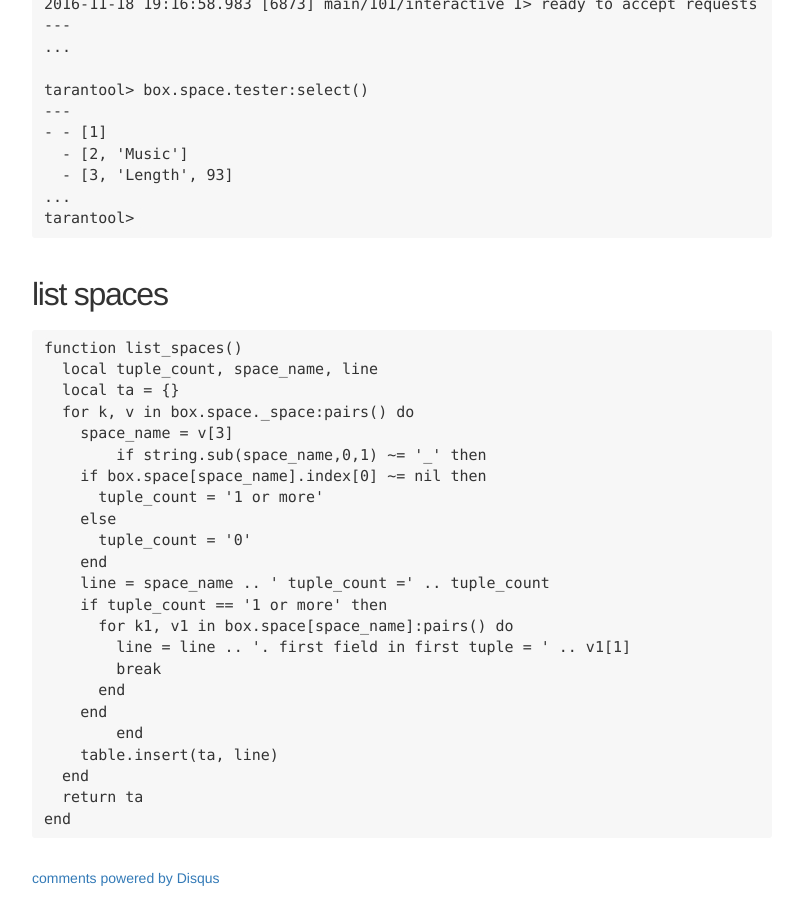
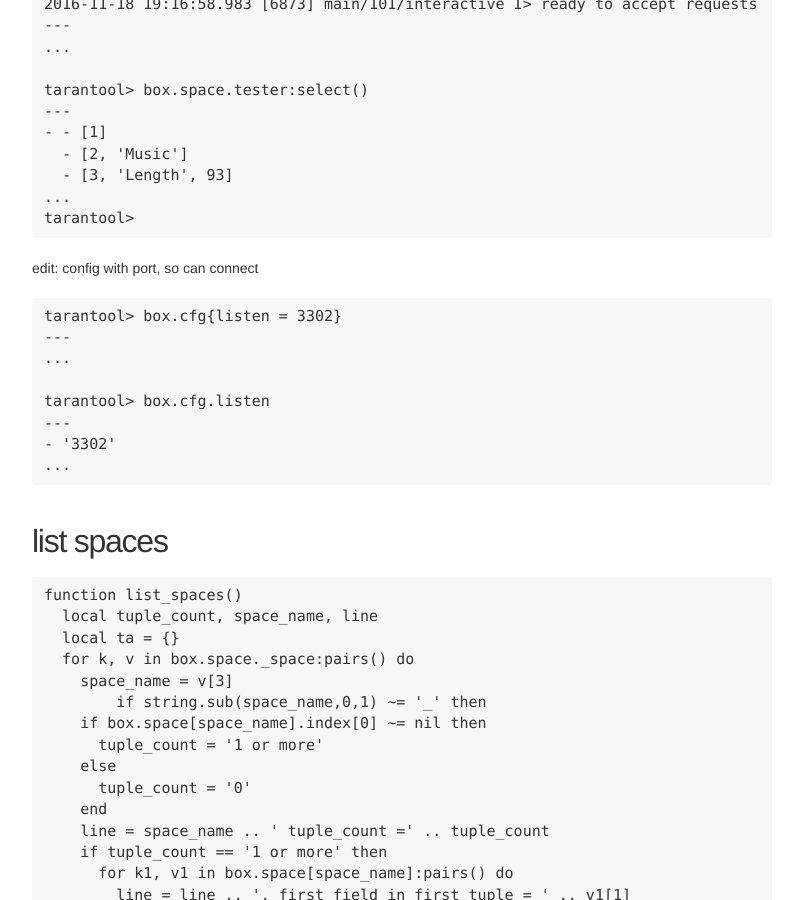
Before and after one commit to swuecho/swuecho.github.io, a Jekyll site: the page built from _posts/2016-11-18-play-with-tarantool.md, in a window 1280 px wide and 900 px high, scrolled down 760 px. Shown: the whole window, without its empty margins (238-1025 px from the left). Built offline with Jekyll 4.4.1, drawn with Linux system fonts in a browser that asks for light colours; comment, search, counter and statistics services are not loaded.

Commit message:
cfg with listen

````diff
--- a/_posts/2016-11-18-play-with-tarantool.md
+++ b/_posts/2016-11-18-play-with-tarantool.md
@@ -37,6 +37,19 @@
 tarantool>
 ```
 
+edit: config with port, so can connect
+
+```
+tarantool> box.cfg{listen = 3302}
+---
+...
+
+tarantool> box.cfg.listen
+---
+- '3302'
+...
+```
+
 ## list spaces
 
 
````
